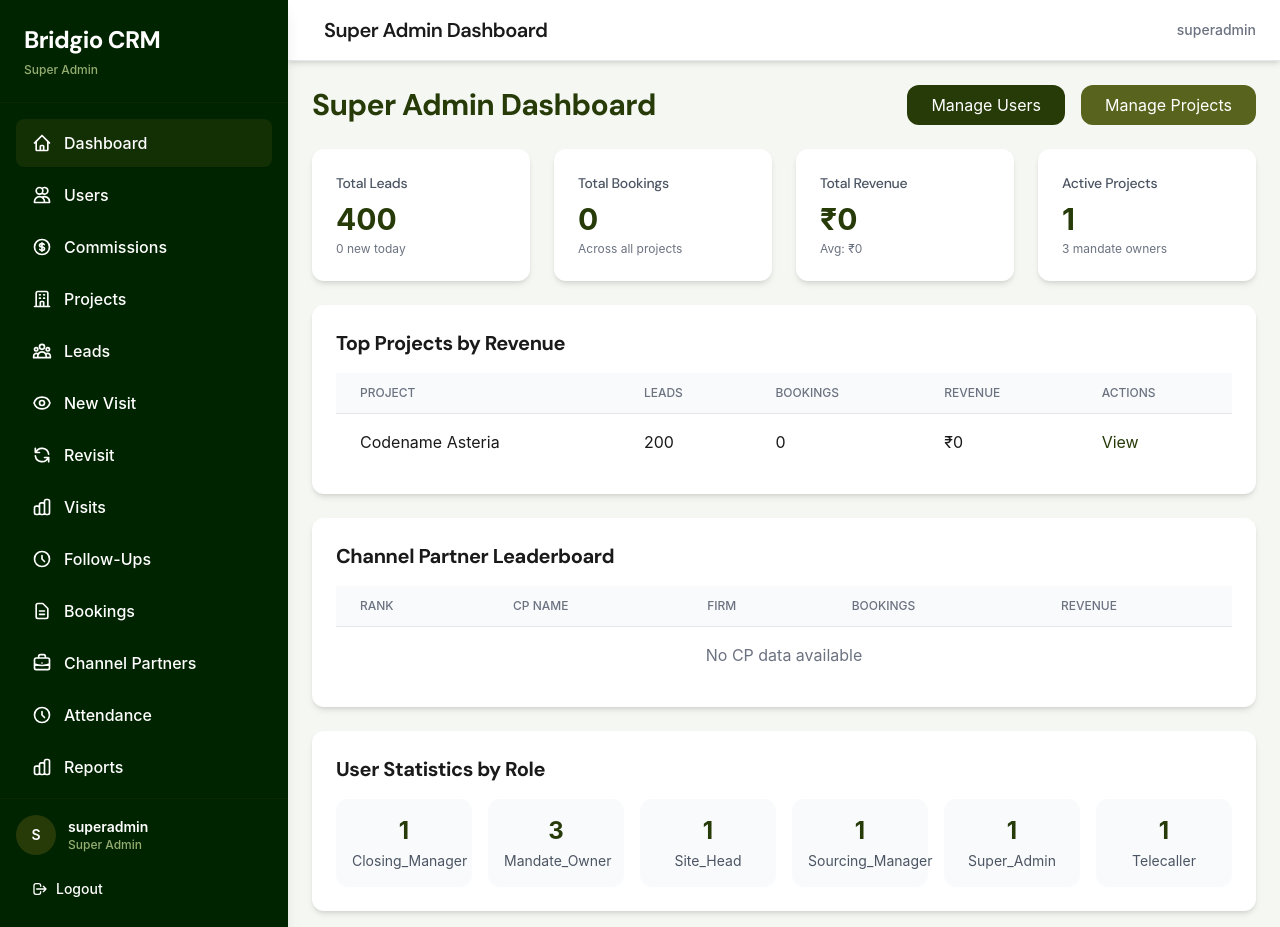
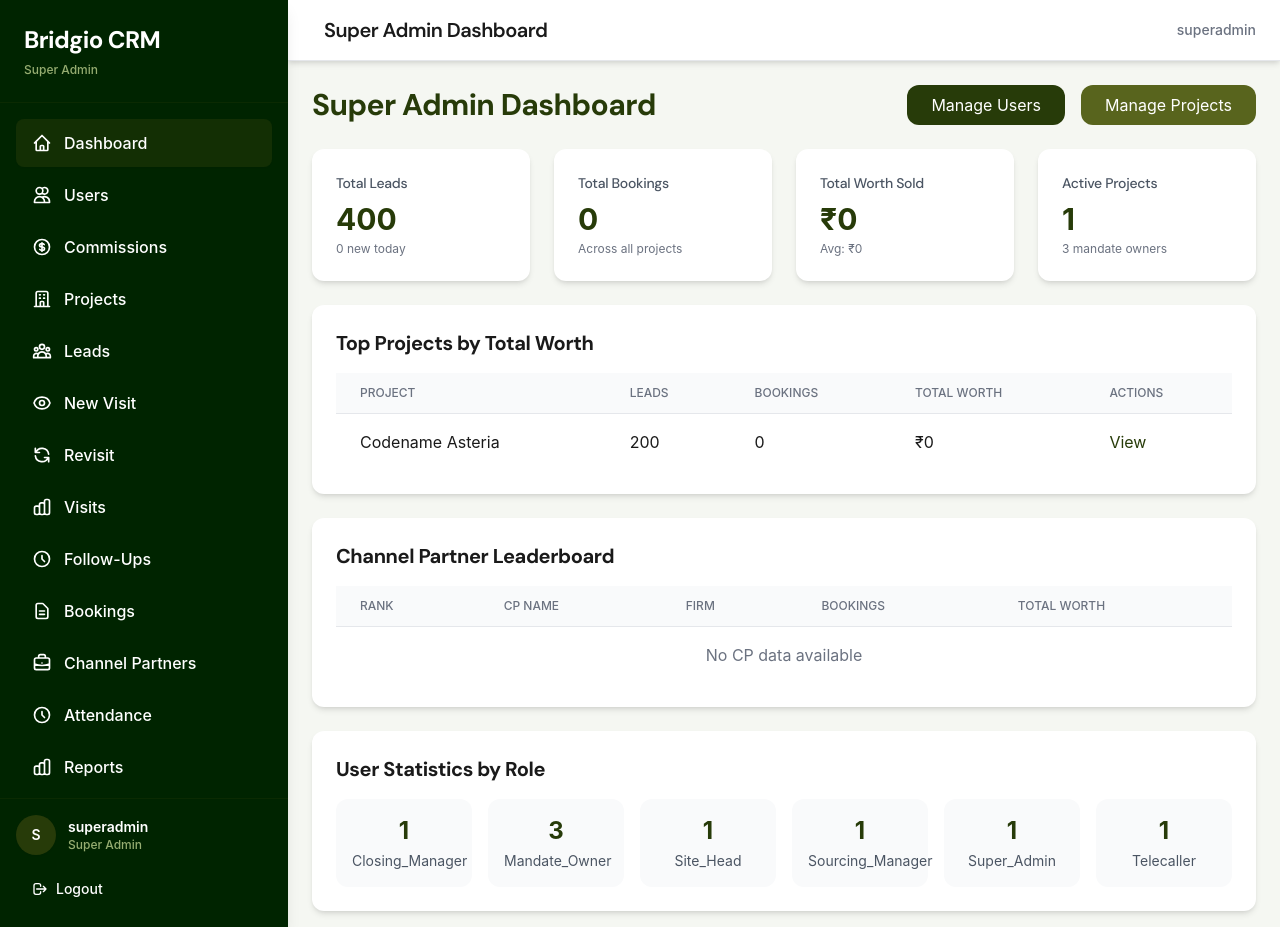
Before and after one commit to anaschougle32/BridgioCRM, a Django app: page / in a window 1280 px wide. Run offline with Django 4.2, Linux system fonts and the light colour scheme; a user stored in the database is signed in; data comes from the database, SQL or seed files in the repository; both versions use the stored data as it was after the commit; data that the repository does not hold is empty; some libraries are stand-ins or nearby versions; some web fonts are replaced.

Commit message:
💰 REVENUE SYSTEM OVERHAUL - TOTAL WORTH VS COMMISSIONS
✅ MAJOR CHANGES:

1. TOTAL WORTH SOLD (Main Dashboard):
- Changed from 'Total Revenue' to 'Total Worth Sold'
- Calculation: Sum of all final_negotiated_price values
- Example: 10 units × 45L = 4.5Cr total worth sold
- Shows everywhere revenue was previously shown

2. REVENUE (Commissions Only):
- Kept separate for commissions page only
- Calculation: Sum of commission amounts (X% of agreement value)
- Example: 5% of 50L = 2.5L commission
- Will be implemented in dedicated commissions section

✅ UPDATES MADE:

Booking Model Properties:
- agreement_value: Returns final_negotiated_price
- commission_amount: Calculates commission based on project %
- total_worth_sold: Alias for agreement_value

Dashboard Views:
- Super Admin: Shows total_worth_sold instead of revenue
- Mandate Owner: Shows total_worth_sold instead of revenue
- CP Leaderboard: Shows total worth per CP
- Project Stats: Shows total worth per project

Channel Partner Views:
- CP List: Shows total worth sold per CP
- CP Detail: Shows total worth sold per CP
- Project Stats: Shows total worth per project

Templates:
- Dashboard: 'Total Worth Sold' instead of 'Total Revenue'
- CP Leaderboard: 'Total Worth' column
- Project Stats: 'Total Worth' column

✅ BUSINESS LOGIC:

Total Worth Sold = Σ(Agreement Values of All Units Sold)
Revenue = Σ(Commission Amounts) [For Commissions Page Only]

✅ EXAMPLES:
- 10 bookings of 45L each = 4.5Cr Total Worth Sold
- 5% commission on 4.5Cr = 22.5L Revenue (commissions)

✅ NEXT STEPS:
- Create dedicated commissions page showing actual revenue
- Implement commission tracking with project %
- Add commission payment status tracking

🚀 IMPACT:
- Clear distinction between deal value and earnings
- Better business metrics understanding
- Accurate total worth tracking across all dashboards
- Separated concerns for deal value vs commission revenue

```diff
--- a/bridgio/views.py
+++ b/bridgio/views.py
@@ -38,10 +38,15 @@ def dashboard(request):
             except Exception:
                 all_bookings = Booking.objects.none()
 
-            # Revenue calculations - handle None values
+            # Total Worth Sold and Revenue calculations - handle None values
             try:
+                # Total Worth Sold = sum of all agreement values (final negotiated prices)
+                total_worth_sold = all_bookings.aggregate(total=Sum('final_negotiated_price'))['total'] or 0
+
+                # Revenue = sum of all commissions (only for commissions page)
                 total_revenue = Payment.objects.aggregate(total=Sum('amount'))['total'] or 0
             except Exception:
+                total_worth_sold = 0
                 total_revenue = 0
 
             bookings_count = all_bookings.count() if all_bookings else 0
@@ -57,12 +62,13 @@ def dashboard(request):
                 for cp in ChannelPartner.objects.filter(is_active=True):
                     booking_count = cp.bookings.filter(is_archived=False).count()
                     if booking_count > 0:
-                        total_revenue = Payment.objects.filter(booking__channel_partner=cp, booking__is_archived=False).aggregate(total=Sum('amount'))['total'] or 0
+                        # Total Worth Sold = sum of agreement values for this CP
+                        total_worth = cp.bookings.filter(is_archived=False).aggregate(total=Sum('final_negotiated_price'))['total'] or 0
                         cp_leaderboard.append({
                             'cp_name': cp.cp_name,
                             'firm_name': cp.firm_name,
                             'booking_count': booking_count,
-                            'total_revenue': total_revenue
+                            'total_revenue': total_worth
                         })
                 cp_leaderboard.sort(key=lambda x: x['total_revenue'], reverse=True)
                 cp_leaderboard = cp_leaderboard[:10]
@@ -76,7 +82,7 @@ def dashboard(request):
                 project_stats = list(Project.objects.filter(is_active=True).annotate(
                     lead_count=Count('lead_associations', filter=Q(lead_associations__is_archived=False)),
                     booking_count=Count('bookings', filter=Q(bookings__is_archived=False)),
-                    revenue=Coalesce(Sum('bookings__payments__amount'), Value(Decimal('0')), output_field=DecimalField())
+                    revenue=Coalesce(Sum('bookings__final_negotiated_price'), Value(Decimal('0')), output_field=DecimalField())
                 ).order_by('-revenue')[:10])
             except Exception as e:
                 import traceback
@@ -118,6 +124,7 @@ def dashboard(request):
                 'new_visits_today': all_leads.filter(created_at__date=today).count(),
                 'total_bookings': bookings_count,
                 'pending_otp': pending_otp,
+                'total_worth_sold': total_worth_sold,
                 'total_revenue': total_revenue,
                 'avg_booking_value': avg_booking_value,
                 'total_projects': total_projects,
@@ -141,10 +148,15 @@ def dashboard(request):
             except Exception:
                 all_bookings = Booking.objects.none()
 
-            # Revenue calculations - handle None values
+            # Total Worth Sold and Revenue calculations - handle None values
             try:
+                # Total Worth Sold = sum of all agreement values (final negotiated prices)
+                total_worth_sold = all_bookings.aggregate(total=Sum('final_negotiated_price'))['total'] or 0
+
+                # Revenue = sum of all commissions (only for commissions page)
                 total_revenue = Payment.objects.aggregate(total=Sum('amount'))['total'] or 0
             except Exception:
+                total_worth_sold = 0
                 total_revenue = 0
 
             bookings_count = all_bookings.count() if all_bookings else 0
@@ -160,12 +172,13 @@ def dashboard(request):
                 for cp in ChannelPartner.objects.filter(is_active=True):
                     booking_count = cp.bookings.filter(is_archived=False).count()
                     if booking_count > 0:
-                        total_revenue = Payment.objects.filter(booking__channel_partner=cp, booking__is_archived=False).aggregate(total=Sum('amount'))['total'] or 0
+                        # Total Worth Sold = sum of agreement values for this CP
+                        total_worth = cp.bookings.filter(is_archived=False).aggregate(total=Sum('final_negotiated_price'))['total'] or 0
                         cp_leaderboard.append({
                             'cp_name': cp.cp_name,
                             'firm_name': cp.firm_name,
                             'booking_count': booking_count,
-                            'total_revenue': total_revenue
+                            'total_revenue': total_worth
                         })
                 cp_leaderboard.sort(key=lambda x: x['total_revenue'], reverse=True)
                 cp_leaderboard = cp_leaderboard[:10]
@@ -179,7 +192,7 @@ def dashboard(request):
                 project_stats = list(Project.objects.filter(is_active=True).annotate(
                     lead_count=Count('lead_associations', filter=Q(lead_associations__is_archived=False)),
                     booking_count=Count('bookings', filter=Q(bookings__is_archived=False)),
-                    revenue=Coalesce(Sum('bookings__payments__amount'), Value(Decimal('0')), output_field=DecimalField())
+                    revenue=Coalesce(Sum('bookings__final_negotiated_price'), Value(Decimal('0')), output_field=DecimalField())
                 ).order_by('-revenue')[:10])
             except Exception as e:
                 import traceback
@@ -221,6 +234,7 @@ def dashboard(request):
                 'new_visits_today': all_leads.filter(created_at__date=today).count(),
                 'total_bookings': bookings_count,
                 'pending_otp': pending_otp,
+                'total_worth_sold': total_worth_sold,
                 'total_revenue': total_revenue,
                 'avg_booking_value': avg_booking_value,
                 'total_projects': total_projects,
--- a/templates/dashboard_super_admin.html
+++ b/templates/dashboard_super_admin.html
@@ -34,8 +34,8 @@
         </div>
 
         <div class="bg-white rounded-custom shadow-md p-4 sm:p-6">
-            <h3 class="text-xs sm:text-sm font-medium text-gray-600 mb-2">Total Revenue</h3>
-            <p class="text-2xl sm:text-3xl font-bold text-olive-primary">₹{{ total_revenue|floatformat:0|default:0 }}</p>
+            <h3 class="text-xs sm:text-sm font-medium text-gray-600 mb-2">Total Worth Sold</h3>
+            <p class="text-2xl sm:text-3xl font-bold text-olive-primary">₹{{ total_worth_sold|floatformat:0|default:0 }}</p>
             <p class="text-xs text-gray-500 mt-1">Avg: ₹{{ avg_booking_value|floatformat:0|default:0 }}</p>
         </div>
 
@@ -48,7 +48,7 @@
 
     <!-- Project Performance -->
     <div class="bg-white rounded-custom shadow-md p-4 sm:p-6 overflow-x-auto">
-        <h2 class="text-xl font-heading font-bold mb-4">Top Projects by Revenue</h2>
+        <h2 class="text-xl font-heading font-bold mb-4">Top Projects by Total Worth</h2>
         <div class="overflow-x-auto">
             <table class="min-w-full divide-y divide-gray-200">
                 <thead class="bg-gray-50">
@@ -56,7 +56,7 @@
                         <th class="px-6 py-3 text-left text-xs font-medium text-gray-500 uppercase">Project</th>
                         <th class="px-6 py-3 text-left text-xs font-medium text-gray-500 uppercase">Leads</th>
                         <th class="px-6 py-3 text-left text-xs font-medium text-gray-500 uppercase">Bookings</th>
-                        <th class="px-6 py-3 text-left text-xs font-medium text-gray-500 uppercase">Revenue</th>
+                        <th class="px-6 py-3 text-left text-xs font-medium text-gray-500 uppercase">Total Worth</th>
                         <th class="px-6 py-3 text-left text-xs font-medium text-gray-500 uppercase">Actions</th>
                     </tr>
                 </thead>
@@ -92,7 +92,7 @@
                         <th class="px-6 py-3 text-left text-xs font-medium text-gray-500 uppercase">CP Name</th>
                         <th class="px-6 py-3 text-left text-xs font-medium text-gray-500 uppercase">Firm</th>
                         <th class="px-6 py-3 text-left text-xs font-medium text-gray-500 uppercase">Bookings</th>
-                        <th class="px-6 py-3 text-left text-xs font-medium text-gray-500 uppercase">Revenue</th>
+                        <th class="px-6 py-3 text-left text-xs font-medium text-gray-500 uppercase">Total Worth</th>
                     </tr>
                 </thead>
                 <tbody class="bg-white divide-y divide-gray-200">
```
Also changed, not shown: bookings/models.py (+17 -0 lines), channel_partners/views.py (+8 -21 lines), db.sqlite3.
